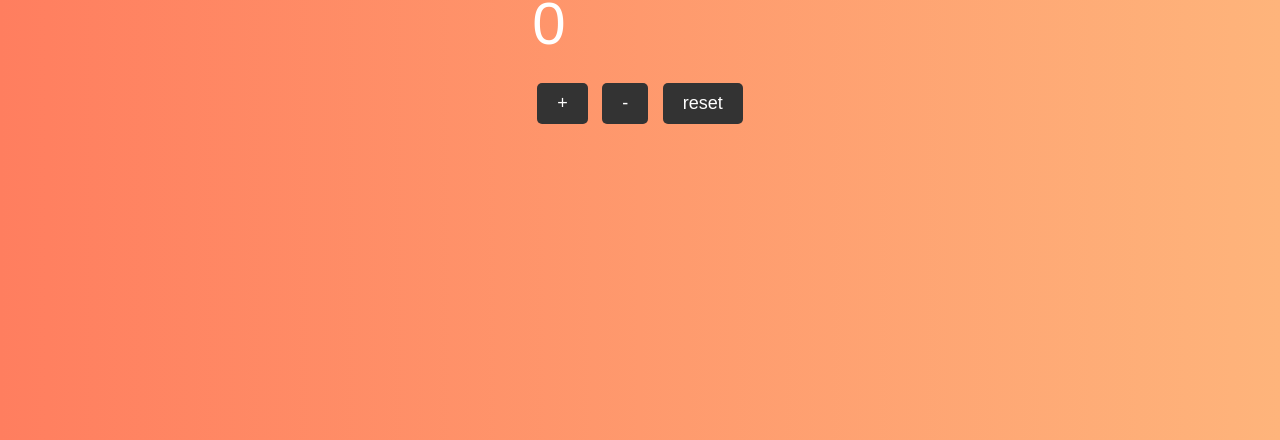
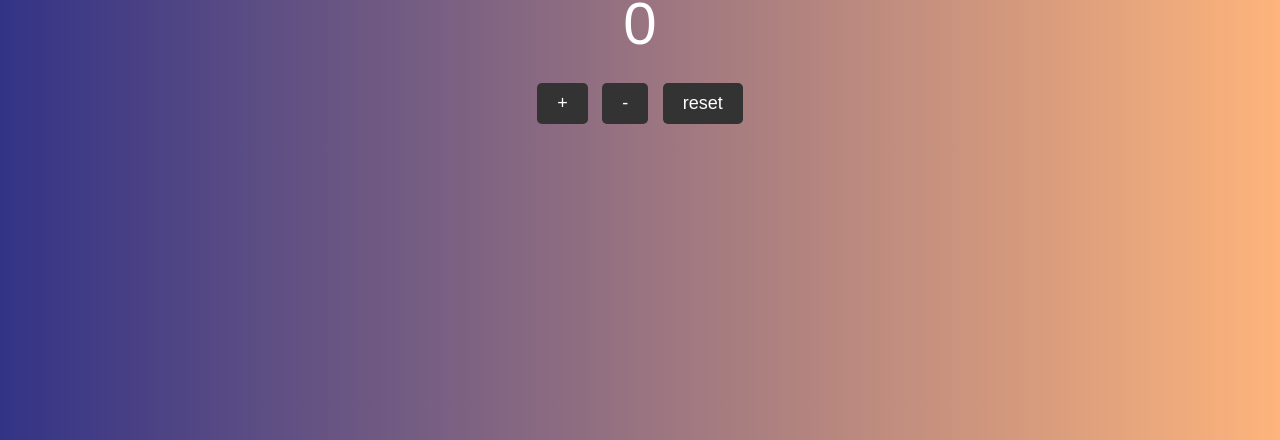
Before and after one commit to karthikraman30/WoC_React_202301407, a plain HTML site: page Beginner Projects/Counter App/index.html in a window 1280 px wide. Shown: the part 360-800 px from the top of the page. Drawn offline with Linux system fonts and the light colour scheme.

Commit message:
made some change

```diff
--- a/Beginner Projects/Counter App/style.css
+++ b/Beginner Projects/Counter App/style.css
@@ -1,4 +1,3 @@
-/* General Reset for Margin and Padding */
 * {
     margin: 0;
     padding: 0;
@@ -7,26 +6,32 @@
 
   body {
     font-family: Arial, sans-serif;
-    height: 100vh; /* Full viewport height */
+    height: 100vh;
     display: flex;
-    flex-direction: column; /* Stack elements vertically */
-    justify-content: center; /* Center vertically */
-    align-items: center; /* Center horizontally */
-    background: linear-gradient(to right, #ff7e5f, #feb47b); /* Gradient background */
+    flex-direction: column;
+    justify-content: center;
+    align-items: center;
+    background: linear-gradient(to right, #333386, #feb47b);
     color: #fff;
   }
 
   #counter {
     font-size: 60px;
     margin-bottom: 20px;
+    text-align: center;
+    display: flex;
+    justify-content: center;
+    align-items: center;
+    width: 100%;
   }
+
 
   .button-container {
     border: 2px solid #333;
     padding: 20px;
     border-radius: 10px;
     background-color: rgba(255, 255, 255, 0.1);
-    box-shadow: 0 4px 8px rgba(0, 0, 0, 0.2); /* Adds shadow for a lifted look */
+    box-shadow: 0 4px 8px rgba(0, 0, 0, 0.2);
   }
 
   button {
```
